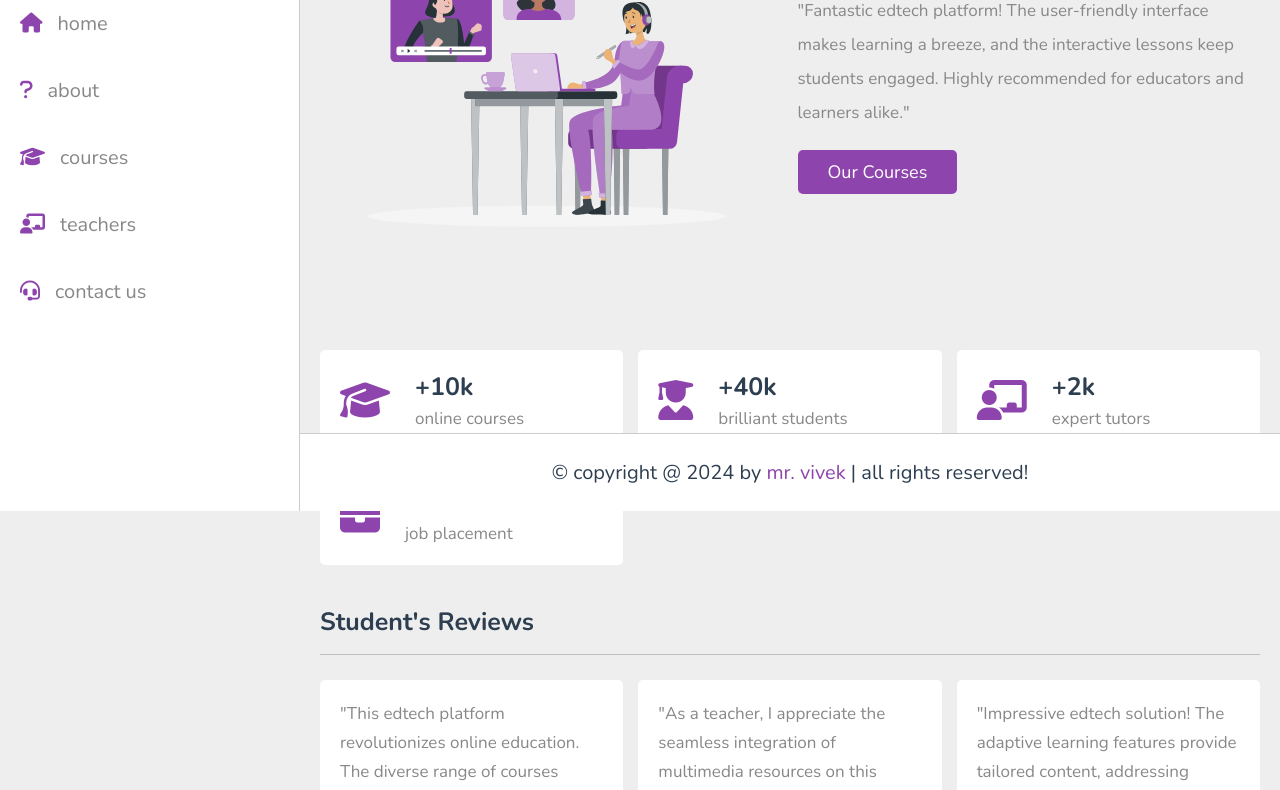
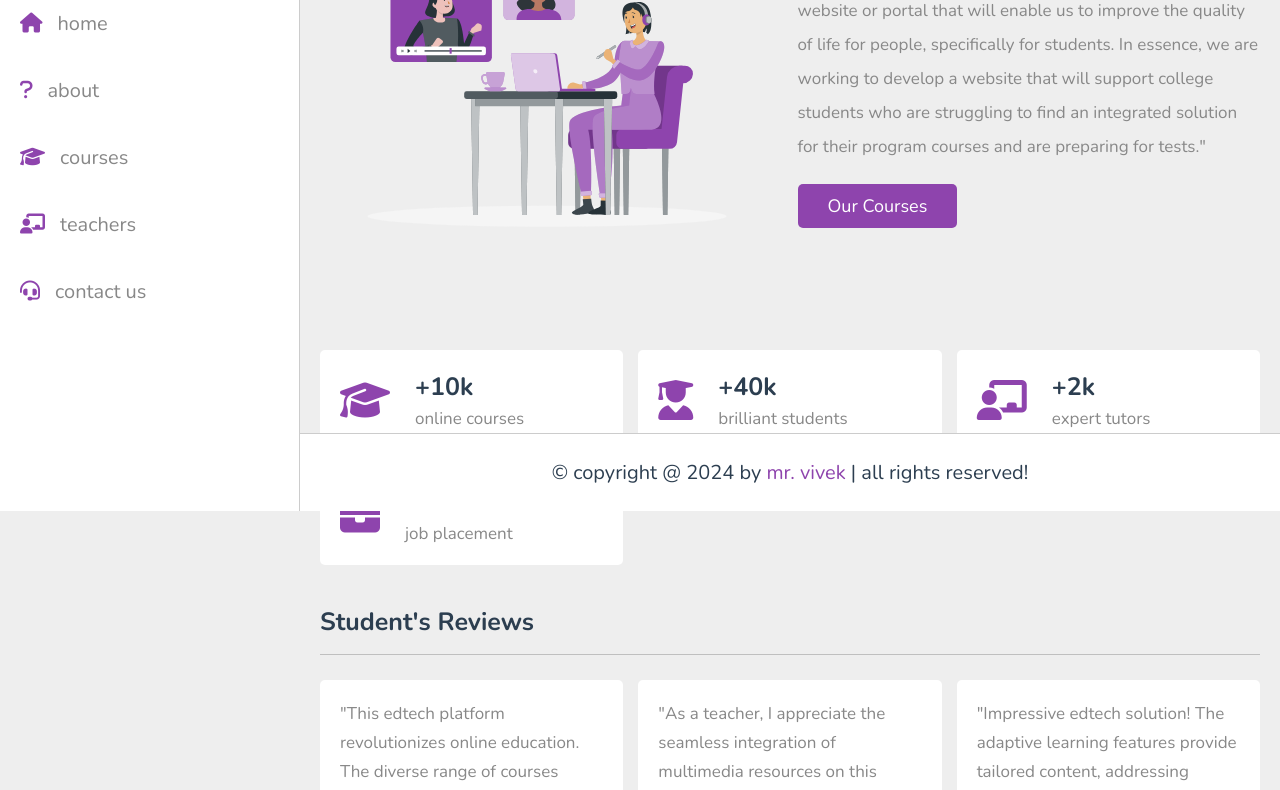
Before and after one commit to Vivek77718/edutech, a plain HTML site: page about.html in a window 1280 px wide. Shown: the part 289-1079 px from the top of the page. Drawn offline with nearby package versions, Linux system fonts and the light colour scheme.

Commit message:
Our group is focusing on developing a fully functional website or portal that will enable us to improve the quality of life for people, specifically for students. In essence, we are working to develop a website that will support college students who are struggling to find an integrated solution for their program courses and are preparing for tests

```diff
--- a/about.html
+++ b/about.html
@@ -81,7 +81,7 @@
 
       <div class="content">
          <h3>why choose us?</h3>
-         <p>"Fantastic edtech platform! The user-friendly interface makes learning a breeze, and the interactive lessons keep students engaged. Highly recommended for educators and learners alike."</p>
+         <p>"Our group is focusing on developing a fully functional website or portal that will enable us to improve the quality of life for people, specifically for students. In essence, we are working to develop a website that will support college students who are struggling to find an integrated solution for their program courses and are preparing for tests."</p>
          <a href="courses.html" class="inline-btn">our courses</a>
       </div>
 
```
